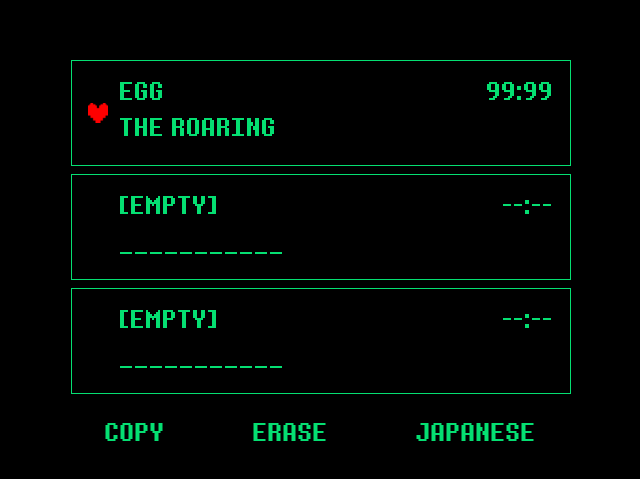
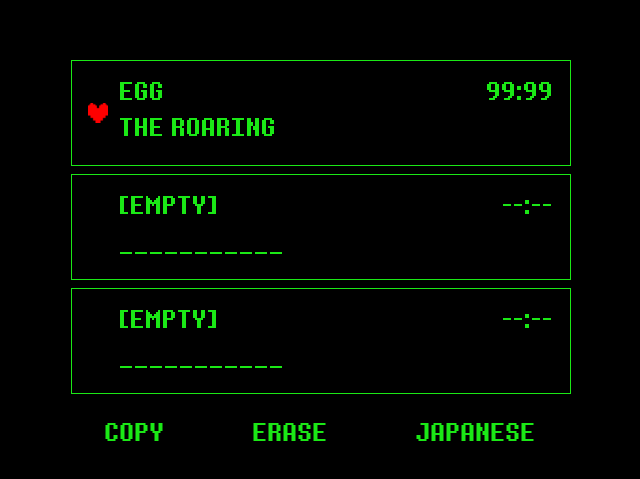
Before and after one commit to andrewkozinski/Deltarune-Main-Menu-Recreation, a React (Vite) app in the folder deltarunemainmenuch1/: page / in a window 1280 px wide. Shown: the part 143-622 px from the top of the page, without its empty margins (319-959 px from the left). Built offline with nearby package versions, Linux system fonts and the light colour scheme.

Commit message:
Changed the green font to be more accurate

```diff
--- a/deltarunemainmenuch1/src/components/DeltaruneMenu.tsx
+++ b/deltarunemainmenuch1/src/components/DeltaruneMenu.tsx
@@ -49,9 +49,9 @@ const DeltaruneMenu = () => {
   }, []);
 
   return (
-    <div className="flex flex-col items-center justify-center h-screen bg-black text-green-400 font-DeterminationMono">
+    <div className="flex flex-col items-center justify-center h-screen bg-black text-[#1be816]-400 font-DeterminationMono">
       {slots.map((slot, index) => (
-        <div key={index} className="border border-green-400 p-4 w-125 mb-2 flex items-center relative">
+        <div key={index} className="border border-[#1be816]-400 p-4 w-125 mb-2 flex items-center relative">
           <div className="absolute left-1.6 top-1/2 transform -translate-y-1/2 flex items-center">
             {selectedSlot === index && <img src={heartImage} alt="Heart" className="w-5 h-5 mr-2" />}
           </div>
@@ -60,11 +60,11 @@ const DeltaruneMenu = () => {
               <span>{slot}</span>
               <span>{slotTimes[index]}</span>
             </div>
-            <div className="text-green-400">{slotDetails[index]}</div>
+            <div className="text-[#1be816]-400">{slotDetails[index]}</div>
           </div>
         </div>
       ))}
-      <div className="mt-4 flex gap-22 text-green-400">
+      <div className="mt-4 flex gap-22 text-[#1be816]-400">
         <span>COPY</span>
         <span>ERASE</span>
         <span>JAPANESE</span>
```
